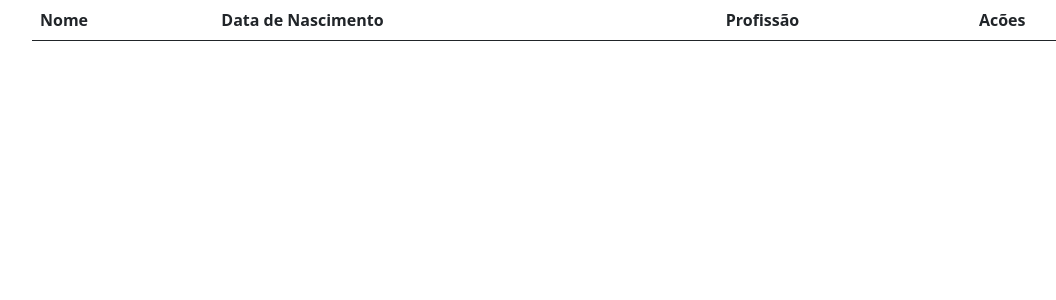
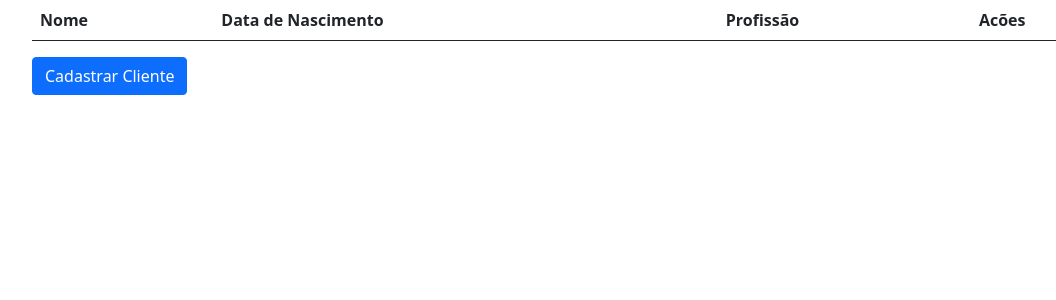
Before and after one commit to treinalinux/tw_flask_fundamentos, a Flask app: page /listar_clientes in a window 1280 px wide. Shown: the top 300 px of the page, without its empty margins (50-1106 px from the left). Run offline with Flask 2, Linux system fonts and the light colour scheme; data that the repository does not hold is empty; some libraries are stand-ins or nearby versions.

Commit message:
feat: implemented remove of customers

```diff
--- a/app/templates/clientes/lista_clientes.html
+++ b/app/templates/clientes/lista_clientes.html
@@ -21,12 +21,14 @@ Lista de Clientes
       <td>{{ c.data_nascimento.strftime("%d/%m/%Y") }}</td>
       <td>{{ c.profissao }}</td>
       <td>
-        <a href="{{ url_for('editar_cliente', id=c.id)}}">Editar</a>
-        <a href="#">Remover</a>
+          <a class="btn btn-primary" href="{{ url_for('editar_cliente', id=c.id)}}" role="button">Editar</a>
+          <a class="btn btn-danger" href="{{ url_for('remover_cliente', id=c.id)}}" role="button">Remover</a>
       </td>
     </tr>
     {% endfor %}
   </tbody>
 </table>
 
+<a href="{{ url_for('cadastrar_cliente') }}"><button class="btn btn-primary">Cadastrar Cliente</button></a>
+
 {% endblock conteudo %}
--- a/app/views/cliente_view.py
+++ b/app/views/cliente_view.py
@@ -1,4 +1,4 @@
-from flask import render_template, redirect, url_for
+from flask import render_template, redirect, url_for, request
 from app.forms import cliente_form
 from app import db
 
@@ -90,3 +90,23 @@ def editar_cliente(id):
             raise e
 
     return render_template('clientes/form.html', form=form)
+
+
+@app.route('/remover_cliente/<int:id>', methods=['POST', 'GET'])
+def remover_cliente(id):
+    """TODO: Docstring for remover_cliente.
+
+    :id: TODO
+    :returns: TODO
+
+    """
+    cliente = cliente_model.Cliente.query.filter_by(id=id).first()
+    if request.method == 'POST':
+        try:
+            db.session.delete(cliente)
+            db.session.commit()
+            return redirect(url_for('listar_clientes'))
+        except Exception as e:
+            raise e
+
+    return render_template('clientes/remover_cliente.html', cliente=cliente)
```
Also changed, not shown: app/templates/clientes/remover_cliente.html (added, +27 -0 lines).
